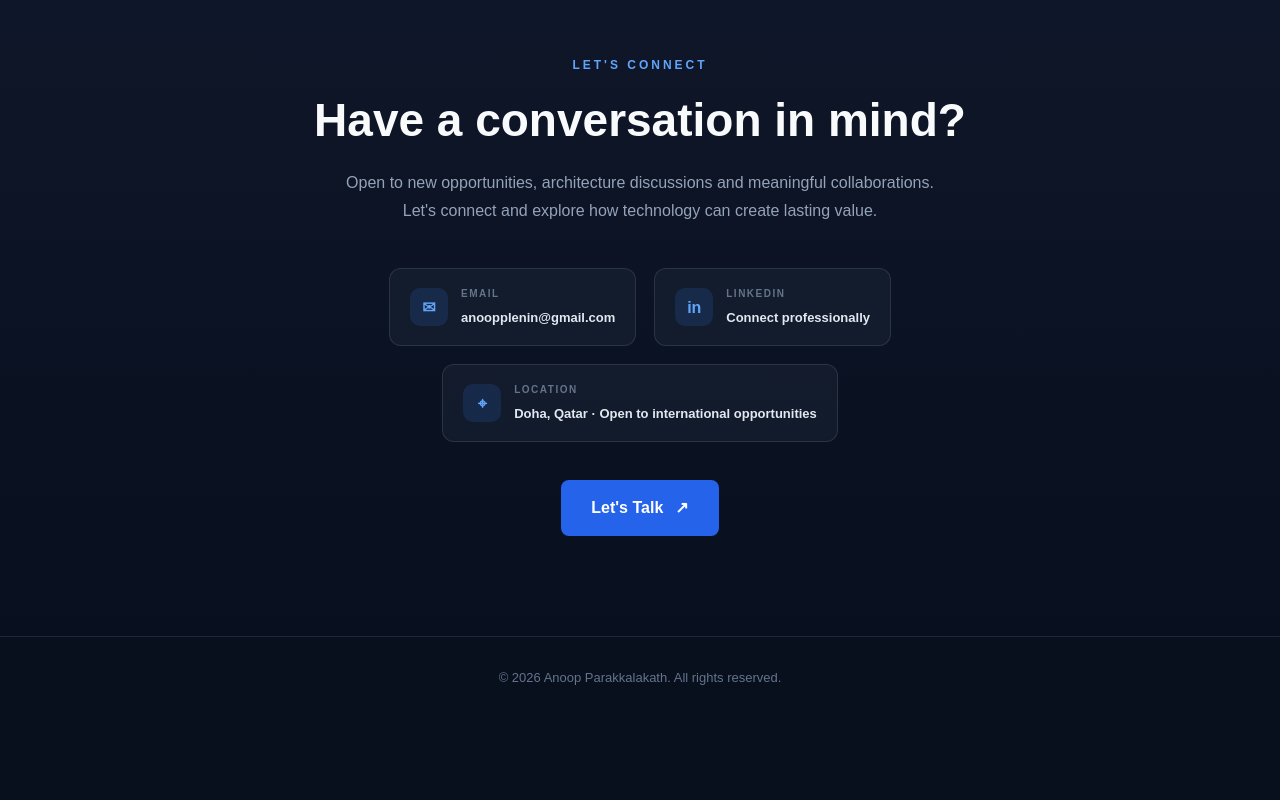
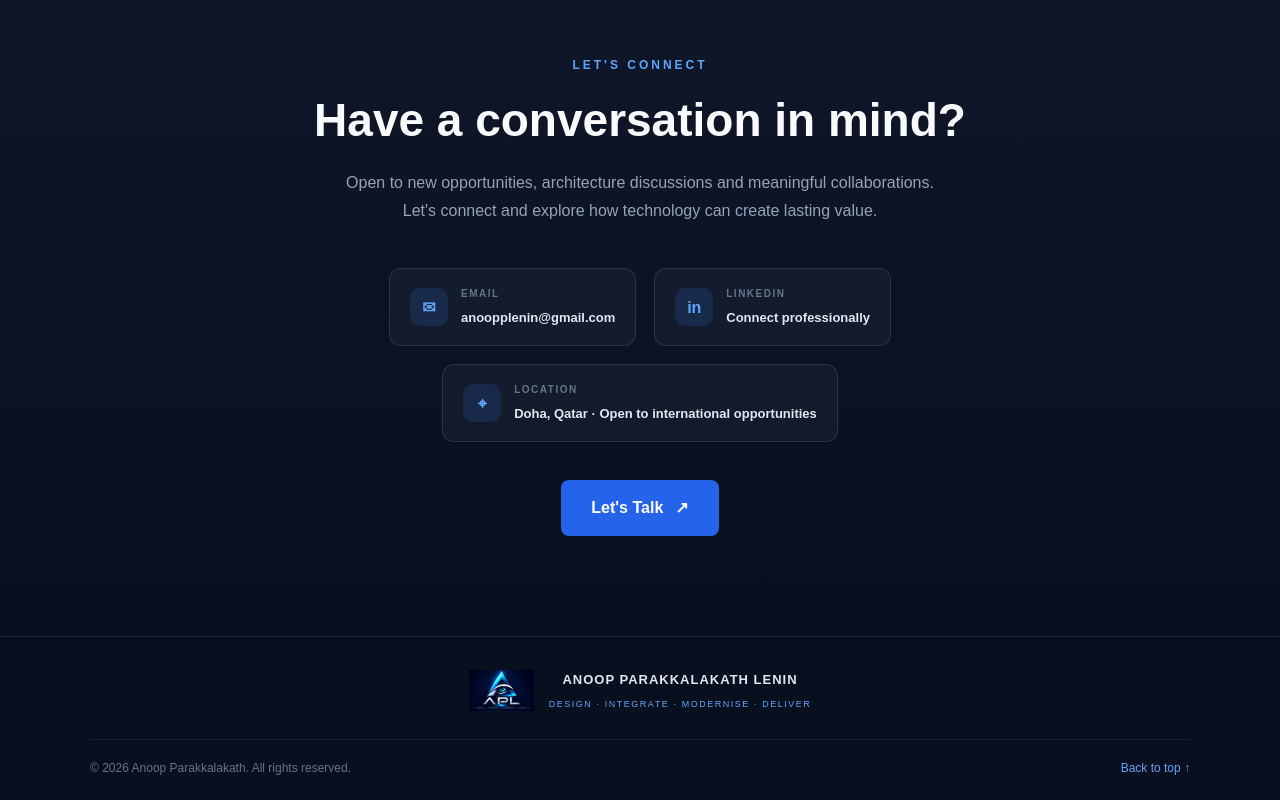
Before and after one commit to anooplenin/portfolio, a plain HTML site: page index.html in a window 1280 px wide. Shown: the part 5750-6550 px from the top of the page. Before the commit the page ends 6469 px from the top, so only its background shows below. Drawn offline with Linux system fonts and the light colour scheme.

Commit message:
Update - Footer

```diff
--- a/index.html
+++ b/index.html
@@ -812,6 +812,85 @@ nav .logo {
   }
 }
 
+/* APL FOOTER */
+.site-footer {
+  padding: 30px 24px 22px;
+  background: #080f1e;
+  border-top: 1px solid rgba(148, 163, 184, 0.16);
+}
+
+.footer-content {
+  max-width: 1100px;
+  margin: 0 auto;
+}
+
+.footer-brand {
+  display: flex;
+  align-items: center;
+  justify-content: center;
+  gap: 15px;
+  margin-bottom: 24px;
+}
+
+.footer-logo {
+  width: 65px;
+  height: 48px;
+  object-fit: contain;
+}
+
+.footer-brand strong {
+  display: block;
+  color: #e2e8f0;
+  font-size: 13px;
+  letter-spacing: 1px;
+}
+
+.footer-brand span {
+  display: block;
+  margin-top: 6px;
+  color: #60a5fa;
+  font-size: 9px;
+  letter-spacing: 1.5px;
+}
+
+.footer-bottom {
+  display: flex;
+  align-items: center;
+  justify-content: space-between;
+  gap: 15px;
+  padding-top: 18px;
+  border-top: 1px solid rgba(148, 163, 184, 0.12);
+}
+
+.footer-bottom p {
+  margin: 0;
+  color: #64748b;
+  font-size: 12px;
+}
+
+.footer-bottom a {
+  color: #60a5fa;
+  font-size: 12px;
+  text-decoration: none;
+  transition: color 0.2s ease;
+}
+
+.footer-bottom a:hover {
+  color: #93c5fd;
+}
+
+@media (max-width: 600px) {
+  .footer-brand {
+    flex-direction: column;
+    text-align: center;
+  }
+
+  .footer-bottom {
+    flex-direction: column;
+    text-align: center;
+  }
+}
+
   </style>
 </head>
 
@@ -1213,9 +1292,26 @@ nav .logo {
 
   </main>
 
-  <footer>
-    © 2026 Anoop Parakkalakath. All rights reserved.
-  </footer>
+
+<footer class="site-footer">
+  <div class="footer-content">
+
+    <div class="footer-brand">
+      <img src="apl-logo.png" alt="APL Brand Logo" class="footer-logo">
+      <div>
+        <strong>ANOOP PARAKKALAKATH LENIN</strong>
+        <span>DESIGN · INTEGRATE · MODERNISE · DELIVER</span>
+      </div>
+    </div>
+
+    <div class="footer-bottom">
+      <p>© 2026 Anoop Parakkalakath. All rights reserved.</p>
+      <a href="#" aria-label="Back to top">Back to top ↑</a>
+    </div>
+
+  </div>
+</footer>
+
 
 </body>
 </html>
```
